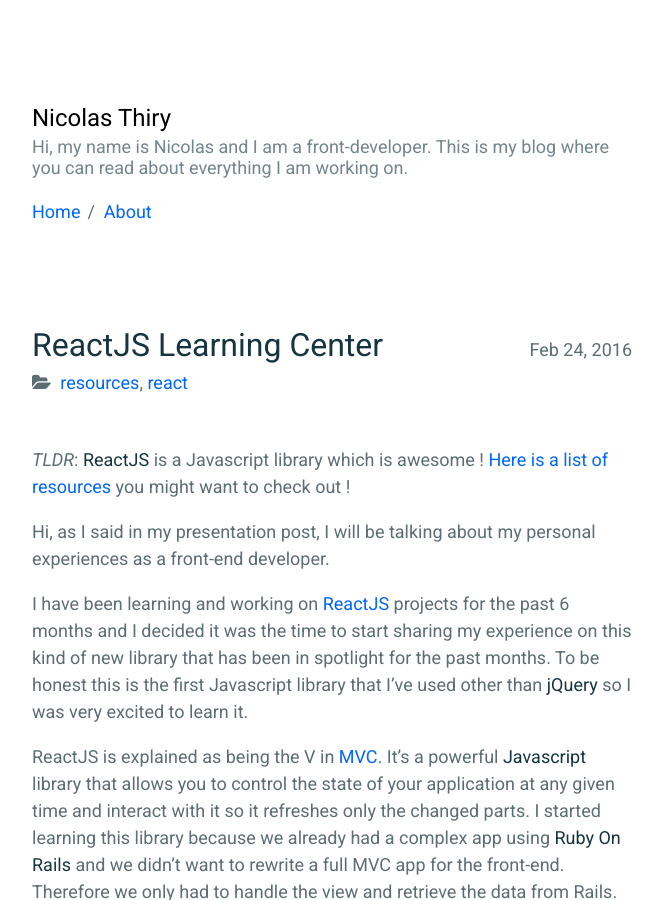
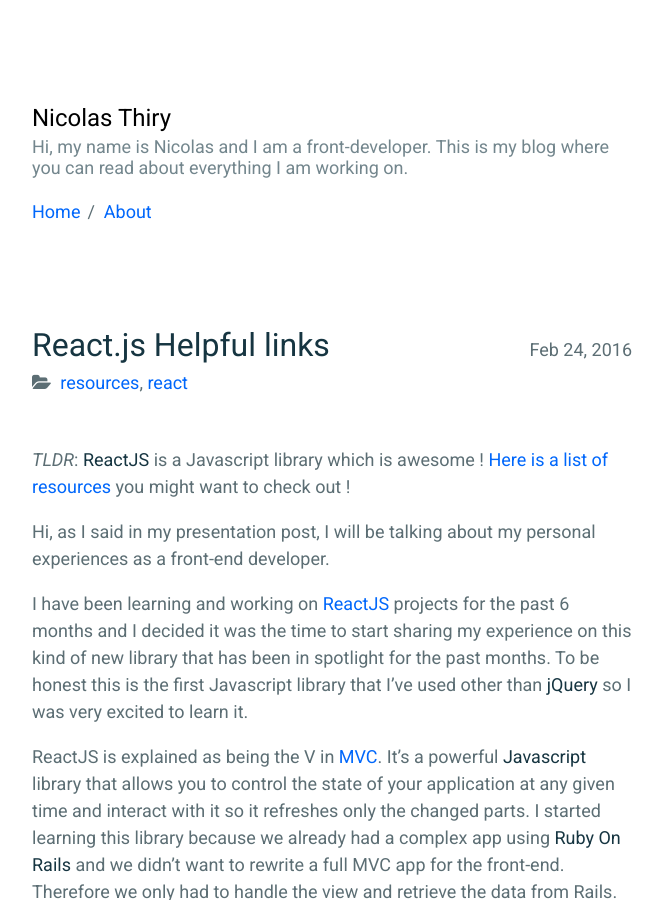
Before and after one commit to nicolasthy/nicolasthy.github.io, a Jekyll site: the page built from _posts/2016-02-24-react-resources-links.markdown, in a window 1280 px wide and 900 px high. Shown: the whole window, without its empty margins (308-971 px from the left). Built offline with Jekyll 4.4.1, drawn with Linux system fonts in a browser that asks for light colours; nearby versions of some CDN libraries; comment, search, counter and statistics services are not loaded.

Commit message:
Changed post title

```diff
--- a/_posts/2016-02-24-react-learning-center.markdown
+++ b/_posts/2016-02-24-react-resources-links.markdown
@@ -1,6 +1,6 @@
 ---
 layout: post
-title:  "ReactJS Learning Center"
+title:  "React.js Helpful links"
 date:   2016-02-24 10:00:00 +0100
 categories: resources react
 tags: resources react redux rails
```
